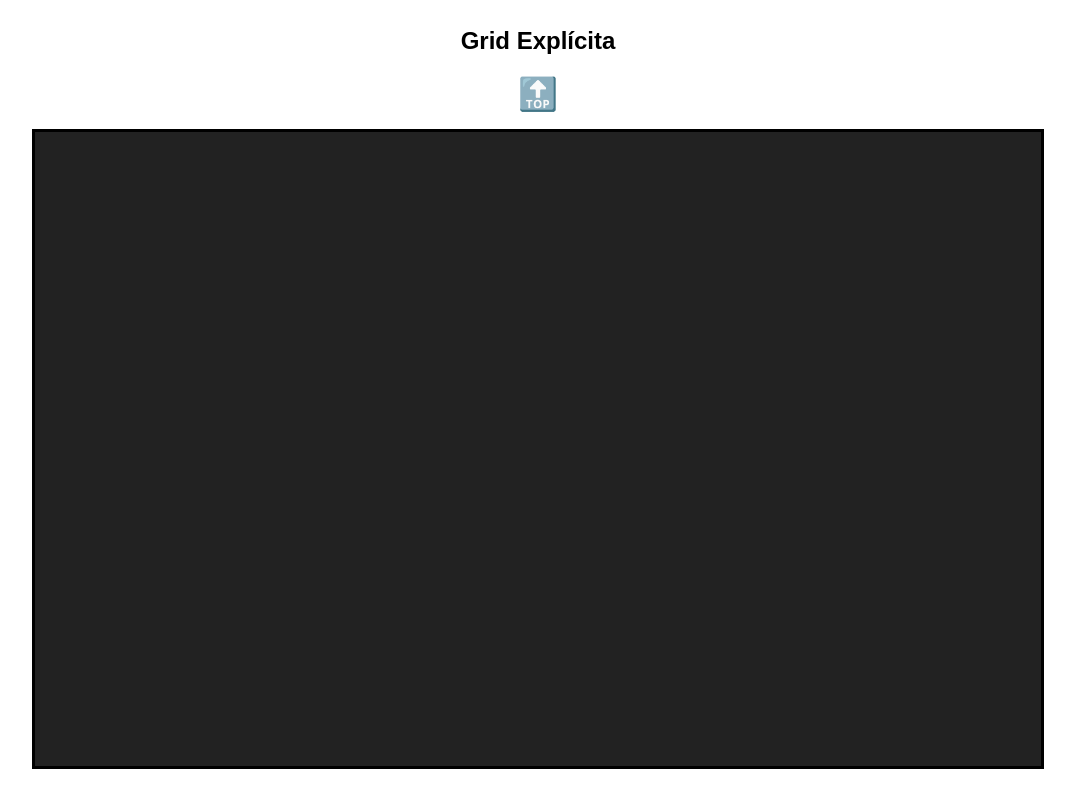
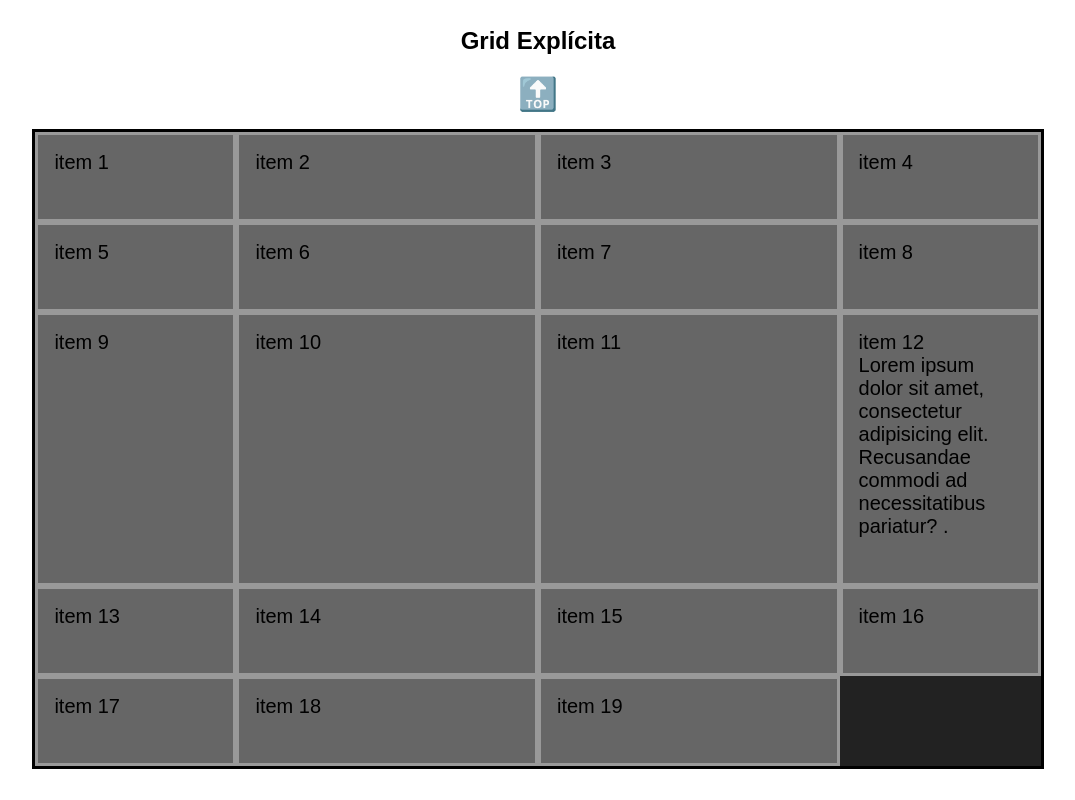
Before and after one commit to Mrrll/Grid-Css, a plain HTML site: page index.html in a window 1280 px wide. Shown: the part 1340-2140 px from the top of the page, without its empty margins (102-1177 px from the left). Drawn offline with Linux system fonts and the light colour scheme.

Commit message:
Grid Explícita

```diff
--- a/grid.css
+++ b/grid.css
@@ -58,3 +58,19 @@ img {
   background-color: #666;
   border: medium solid #999;
 }
+/* Css Practicas */
+.grid-explicit{
+    display: grid;
+    /* Grid de 3columnasX3rows */
+    grid-template-columns: 50% 100px 1fr;
+    grid-template-rows: 2rem 20vh 30%;
+    /* Grid de 5cX4r */
+    grid-template-columns: repeat(5,20%); /* Iterador y Medida */
+    grid-template-rows: repeat(4,auto);
+    grid-template-columns: repeat(5,1fr); /* 1fr espacio disponible */
+    grid-template-rows: repeat(4,1fr);
+    /* Grid de 4cX5r */
+    grid-template-columns: 20% repeat(2,30%) 20%;
+    grid-template-rows: repeat(5,auto);
+    /* gap: 1em; */ /* espaciado entre filas y columnas */
+}
--- a/index.html
+++ b/index.html
@@ -43,7 +43,64 @@
     <h2 id="grid-explicit">Grid Explícita</h2>
     <a href="#top">🔝</a>
     <section class="container grid-explicit">
-
+        <article class="item">
+            <p>item 1</p>
+        </article>
+        <article class="item">
+            <p>item 2</p>
+        </article>
+        <article class="item">
+            <p>item 3</p>
+        </article>
+        <article class="item">
+            <p>item 4</p>
+        </article>
+        <article class="item">
+            <p>item 5</p>
+        </article>
+        <article class="item">
+            <p>item 6</p>
+        </article>
+        <article class="item">
+            <p>item 7</p>
+        </article>
+        <article class="item">
+            <p>item 8</p>
+        </article>
+        <article class="item">
+            <p>item 9</p>
+        </article>
+        <article class="item">
+            <p>item 10</p>
+        </article>
+        <article class="item">
+            <p>item 11</p>
+        </article>
+        <article class="item">
+            <p>item 12</p>
+            <p>Lorem ipsum dolor sit amet, consectetur adipisicing elit. Recusandae commodi ad necessitatibus pariatur? .</p>
+        </article>
+        <article class="item">
+            <p>item 13</p>
+        </article>
+        <article class="item">
+            <p>item 14</p>
+        </article>
+        <article class="item">
+            <p>item 15</p>
+        </article>
+        <article class="item">
+            <p>item 16</p>
+        </article>
+        <article class="item">
+            <p>item 17</p>
+        </article>
+        <article class="item">
+            <p>item 18</p>
+        </article>
+        <article class="item">
+            <p>item 19</p>
+        </article>
     </section>
     <h2 id="grid-line-names">Grid con Nombres de Línea</h2>
     <a href="#top">🔝</a>
```
Also changed, not shown: 1 other file.
